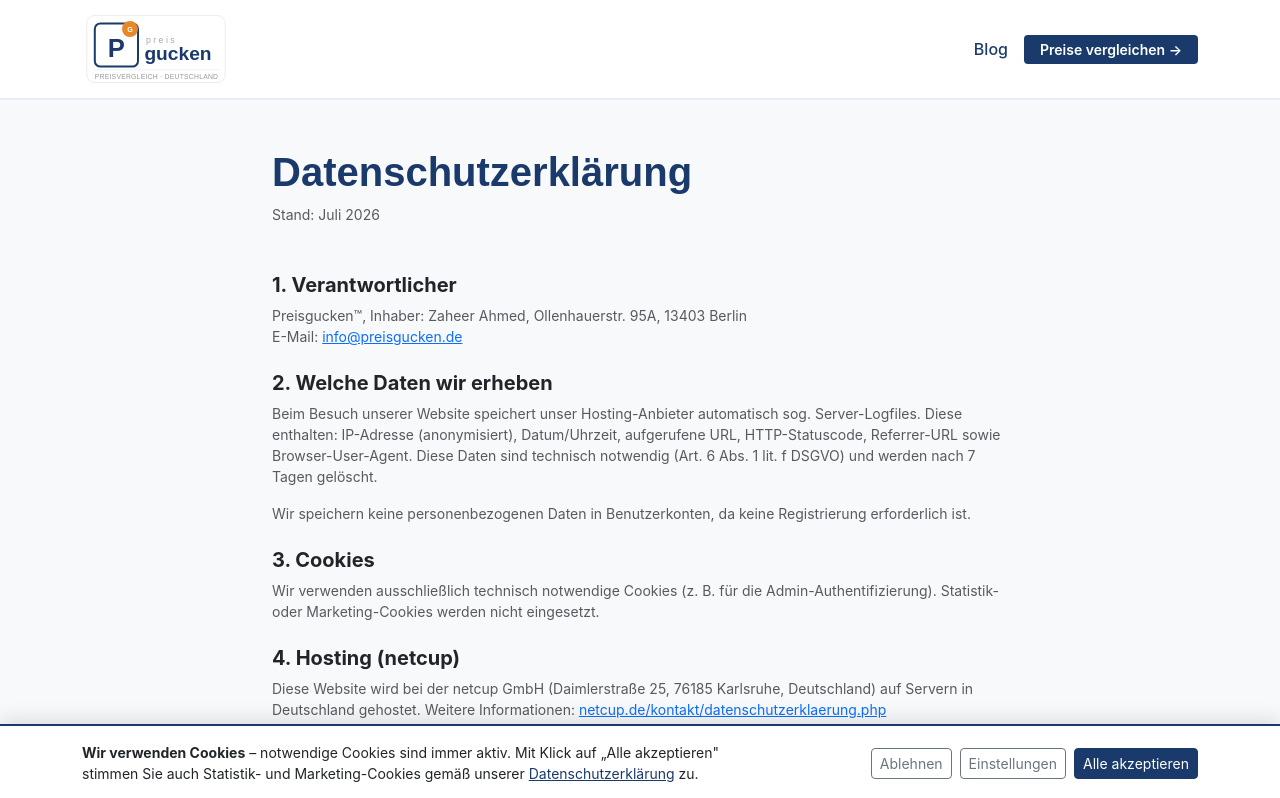
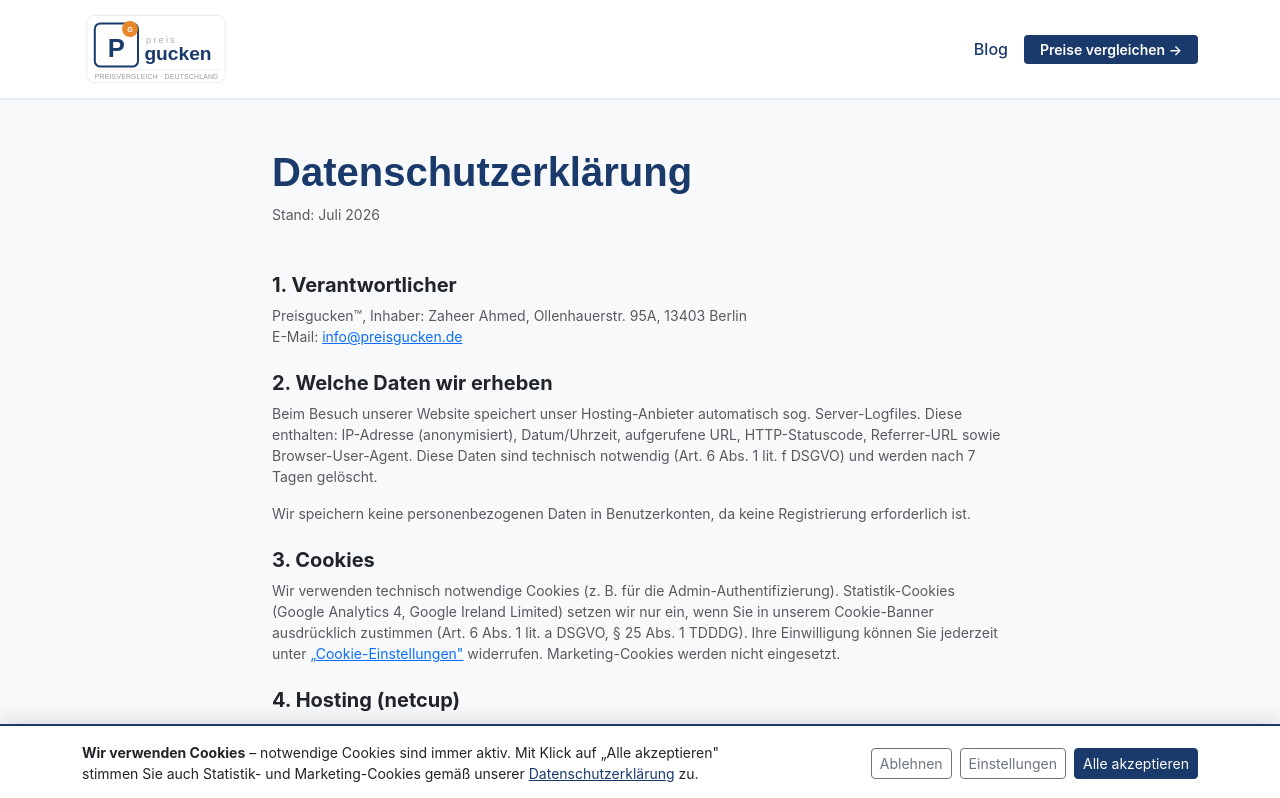
Before and after one commit to zaheerahmedberlin/preisgucken-com, a Next.js app: page /datenschutz in a window 1280 px wide. Shown: the top 798 px of the page. Built offline with nearby package versions, Linux system fonts and the light colour scheme; a web font is replaced by a local one.

Commit message:
privacy: footer link to Cookie-Einstellungen; cookie section reflects consent-gated GA4

```diff
--- a/app/datenschutz/page.tsx
+++ b/app/datenschutz/page.tsx
@@ -36,8 +36,12 @@ export default function DatenschutzPage() {
       <section className="mb-4">
         <h2 className="h5 fw-bold">3. Cookies</h2>
         <p className="small text-muted">
-          Wir verwenden ausschließlich technisch notwendige Cookies (z. B. für die Admin-Authentifizierung).
-          Statistik- oder Marketing-Cookies werden nicht eingesetzt.
+          Wir verwenden technisch notwendige Cookies (z. B. für die Admin-Authentifizierung).
+          Statistik-Cookies (Google Analytics 4, Google Ireland Limited) setzen wir nur ein, wenn Sie
+          in unserem Cookie-Banner ausdrücklich zustimmen (Art. 6 Abs. 1 lit. a DSGVO, § 25 Abs. 1
+          TDDDG). Ihre Einwilligung können Sie jederzeit unter{" "}
+          <a href="/cookie-einstellungen/">„Cookie-Einstellungen"</a> widerrufen.
+          Marketing-Cookies werden nicht eingesetzt.
         </p>
       </section>
 
--- a/app/layout.tsx
+++ b/app/layout.tsx
@@ -130,6 +130,7 @@ export default function RootLayout({ children }: { children: React.ReactNode })
               <a href="/ueber-uns/" className="text-decoration-none" style={{ color: "rgba(255,255,255,0.85)" }}>Über uns</a>
               <a href="/impressum/" className="text-decoration-none" style={{ color: "rgba(255,255,255,0.85)" }}>Impressum</a>
               <a href="/datenschutz/" className="text-decoration-none" style={{ color: "rgba(255,255,255,0.85)" }}>Datenschutz</a>
+              <a href="/cookie-einstellungen/" className="text-decoration-none" style={{ color: "rgba(255,255,255,0.85)" }}>Cookie-Einstellungen</a>
               <a href="/agb/" className="text-decoration-none" style={{ color: "rgba(255,255,255,0.85)" }}>AGB</a>
               <a href="/kontakt/" className="text-decoration-none" style={{ color: "rgba(255,255,255,0.85)" }}>Kontakt</a>
               <a href="/sitemap.xml" className="text-decoration-none" style={{ color: "rgba(255,255,255,0.85)" }}>Sitemap</a>
```
